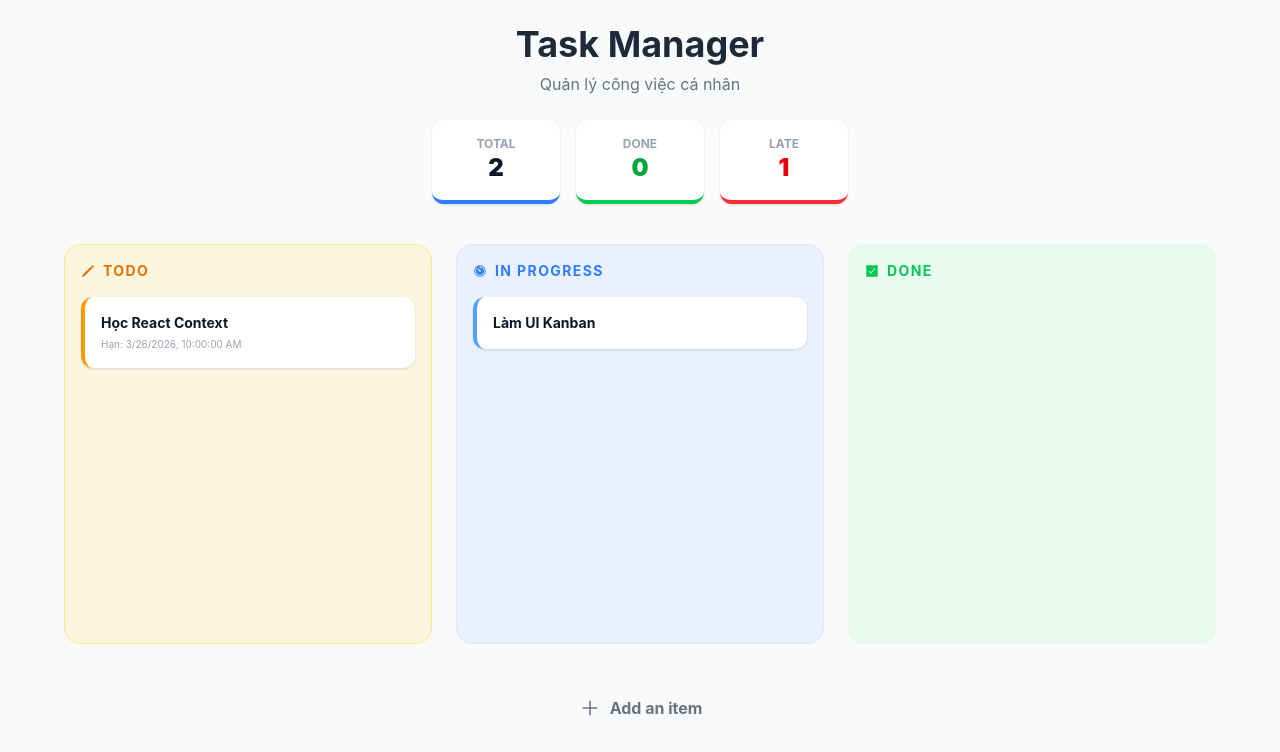
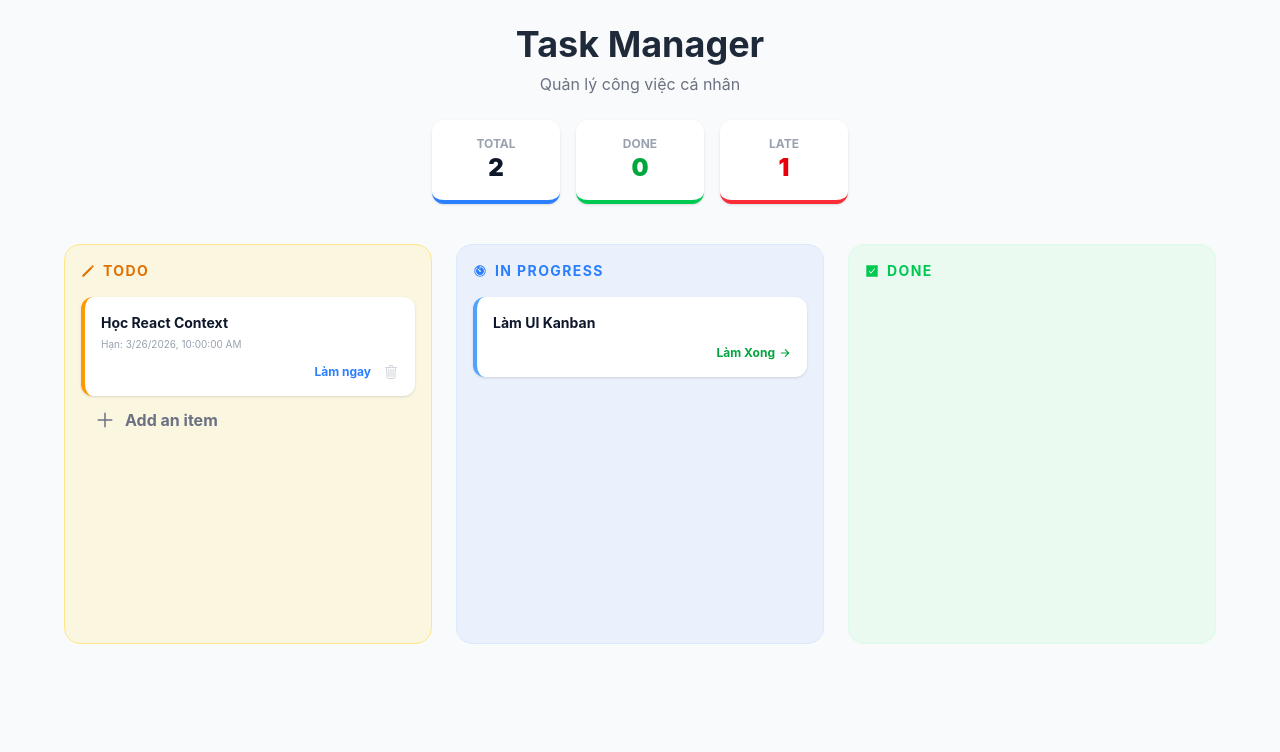
Before and after one commit to KayleCorlineTran/SPA, a React (Vite) app: page / in a window 1280 px wide. Shown: the top 752 px of the page. Built offline with nearby package versions, Linux system fonts and the light colour scheme.

Commit message:
update status of task

```diff
--- a/src/App.jsx
+++ b/src/App.jsx
@@ -6,7 +6,8 @@ import {
   IoPencilSharp,
   IoCloseSharp,
   IoCheckmarkDoneSharp,
-  IoTrashOutline
+  IoTrashOutline,
+  IoArrowForward
 } from "react-icons/io5";
 import { useTasks } from "./hook/useTasks";
 
@@ -15,10 +16,10 @@ export default function App() {
   const [title, setTitle] = useState('');
   const [deadline, setDeadline] = useState('');
 
-  // 1. Lấy dữ liệu và hàm từ Context
-  const { tasks, addTask} = useTasks();
+  // Lấy dữ liệu và hàm từ Context
+  const { tasks, addTask, deleteTask, updateTaskStatus } = useTasks();
 
-  // 2. Logic tính toán thống kê
+  // Logic tính toán thống kê
   const totalTasks = tasks.length;
   const doneTasks = tasks.filter(t => t.status === 'DONE').length;
 
@@ -29,7 +30,7 @@ export default function App() {
     t.status !== 'DONE'
   ).length;
 
-  // 3. Hàm xử lý nghiệp vụ
+  // Tạo task mới
   const handleCreate = () => {
     if (!title.trim()) return alert("Vui lòng nhập tiêu đề!");
     addTask(title, deadline);
@@ -84,10 +85,22 @@ export default function App() {
                     <p className="text-[10px] text-red-600 font-bold italic">Quá hạn!</p>
                   )}
 
-
+                  <div className="flex justify-end gap-3 mt-3">
+                    <button onClick={() => updateTaskStatus(task.id, 'IN_PROGRESS')} className="text-blue-500 text-xs font-bold hover:underline">Làm ngay</button>
+                    <button onClick={() => deleteTask(task.id)} className="text-gray-300 hover:text-red-500 transition-colors"><IoTrashOutline size={16}/></button>
+                  </div>
                 </div>
               ))}
             </div>
+             {/* --- NÚT ADD ITEM --- */}
+        <div className="flex ">
+          <button
+            onClick={() => setShowModal(true)}
+            className="flex items-center gap-2 text-gray-500 hover:text-blue-600 font-bold transition-all p-3 rounded-xl hover:bg-blue-50"
+          >
+            <IoAdd className="text-2xl" /> Add an item
+          </button>
+        </div>
           </div>
 
           {/* CỘT IN PROGRESS */}
@@ -99,7 +112,11 @@ export default function App() {
               {getTasksByStatus('IN_PROGRESS').map(task => (
                 <div key={task.id} className="bg-white p-4 rounded-xl shadow-sm border-l-4 border-blue-400">
                   <h3 className="font-bold text-sm">{task.title}</h3>
-
+                  <div className="flex justify-end mt-3">
+                    <button onClick={() => updateTaskStatus(task.id, 'DONE')} className="text-green-600 text-xs font-bold flex items-center gap-1 hover:underline">
+                      Làm Xong <IoArrowForward />
+                    </button>
+                  </div>
                 </div>
               ))}
             </div>
@@ -114,22 +131,17 @@ export default function App() {
               {getTasksByStatus('DONE').map(task => (
                 <div key={task.id} className="bg-white p-4 rounded-xl shadow-sm border-l-4 border-green-500 opacity-60">
                   <h3 className="font-bold text-sm line-through">{task.title}</h3>
-
+                  <div className="flex justify-between items-center mt-2">
+                    <p className="flex items-center gap-1 text-[9px] text-green-600 font-bold italic">Hoàn thành <IoCheckmarkDoneSharp /></p>
+                    <button onClick={() => deleteTask(task.id)} className="text-gray-400 hover:text-red-500"><IoTrashOutline /></button>
+                  </div>
                 </div>
               ))}
             </div>
           </div>
         </div>
 
-        {/* --- NÚT ADD ITEM --- */}
-        <div className="flex justify-center mt-10">
-          <button
-            onClick={() => setShowModal(true)}
-            className="flex items-center gap-2 text-gray-500 hover:text-blue-600 font-bold transition-all p-3 rounded-xl hover:bg-blue-50"
-          >
-            <IoAdd className="text-2xl" /> Add an item
-          </button>
-        </div>
+
 
         {/* --- POPUP MODAL --- */}
         {showModal && (
--- a/src/context/TaskProvider.jsx
+++ b/src/context/TaskProvider.jsx
@@ -19,9 +19,19 @@ export const TaskProvider = ({ children }) => {
     setTasks([...tasks, newTask]);
   };
 
+ // Hàm xóa task
+  const deleteTask = (id) => {
+    setTasks(prev => prev.filter(task => task.id !== id));
+  };
 
+  // Hàm cập nhật trạng thái (Chuyển cột)
+  const updateTaskStatus = (id, newStatus) => {
+    setTasks(prev => prev.map(task =>
+      task.id === id ? { ...task, status: newStatus } : task
+    ));
+  };
   return (
-    <TaskContext.Provider value={{ tasks, addTask}}>
+    <TaskContext.Provider value={{ tasks, addTask, deleteTask, updateTaskStatus }}>
       {children}
     </TaskContext.Provider>
   );
```
